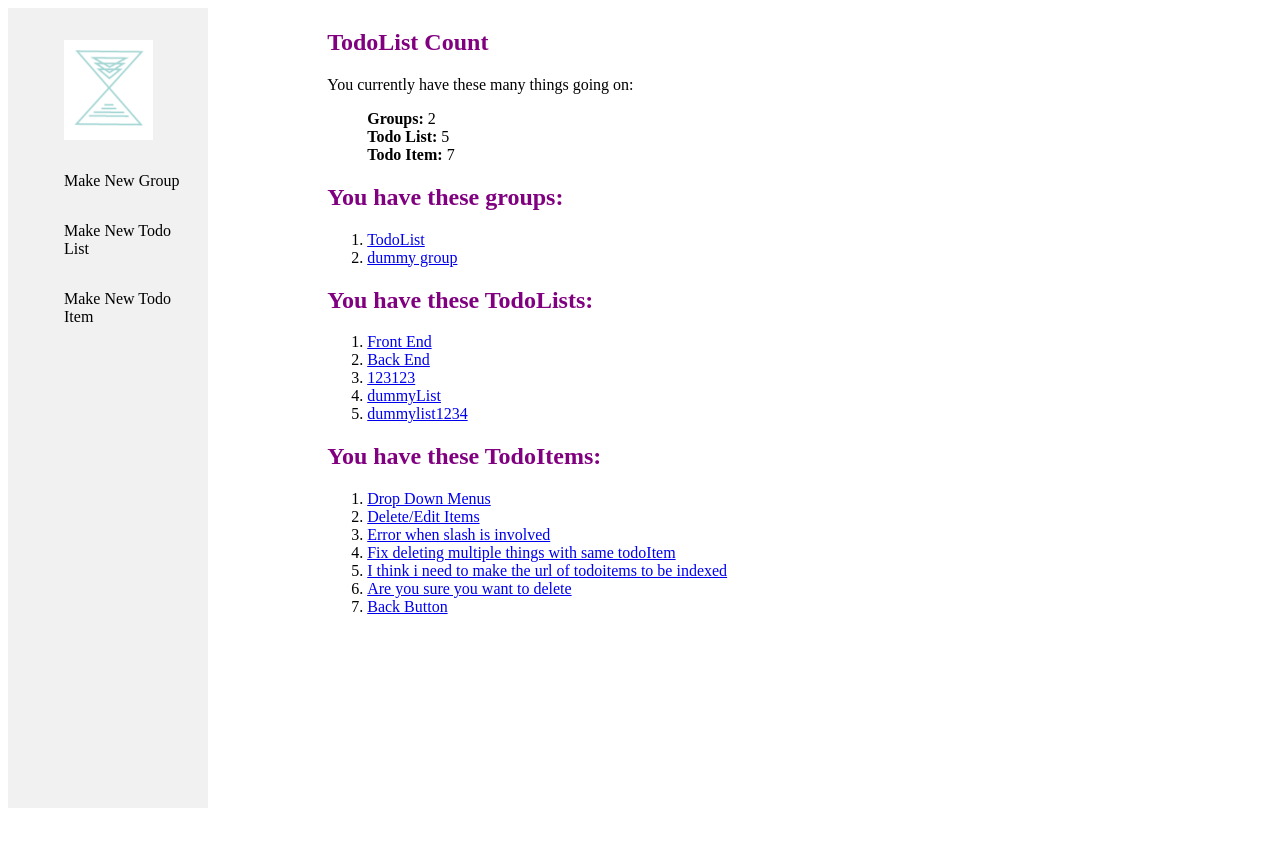
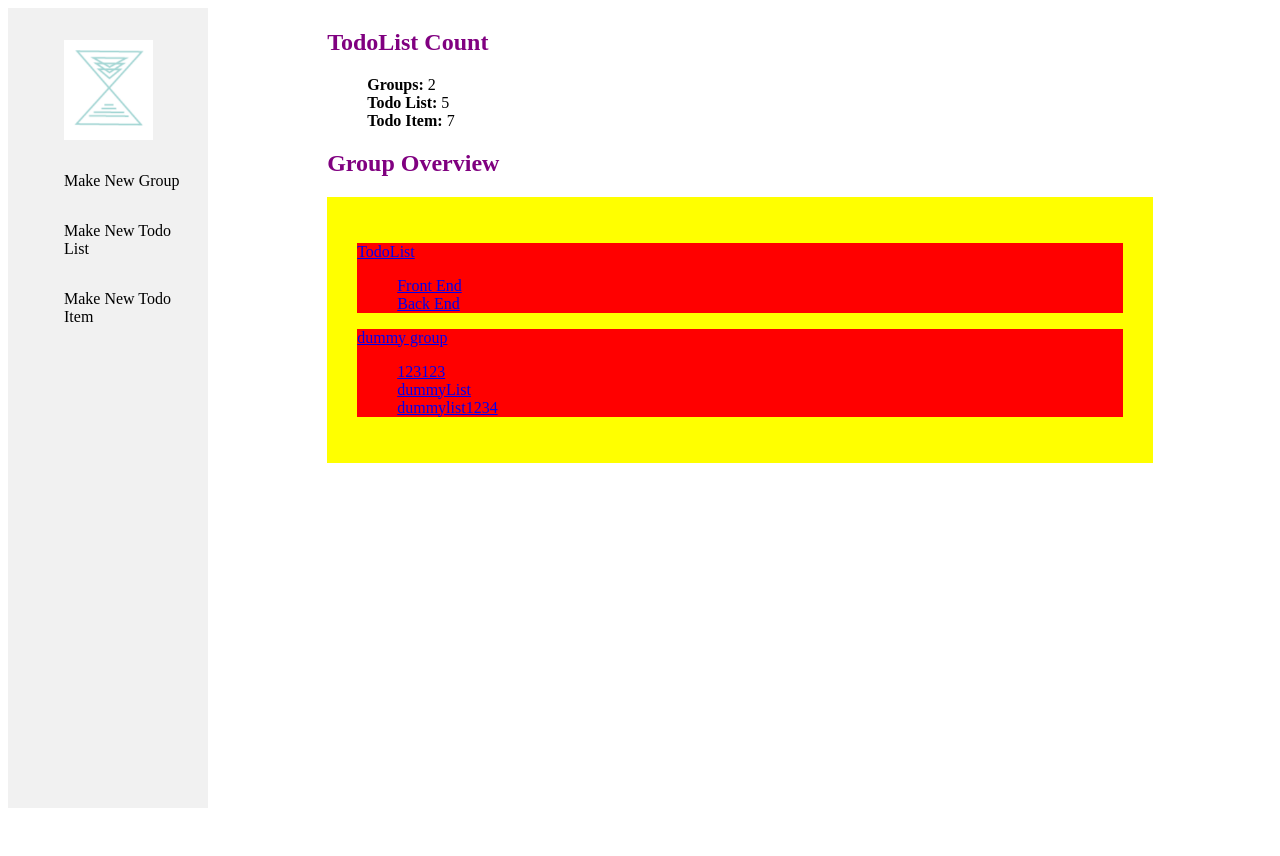
Before and after one commit to hyunlee1999/CalendarApp, a Django app: page / in a window 1280 px wide. Shown: the top 856 px of the page. Run offline with Django 3.2, Linux system fonts and the light colour scheme; data comes from the database, SQL or seed files in the repository; both versions use the stored data as it was after the commit; some libraries are stand-ins or nearby versions.

Commit message:
Box View Index

```diff
--- a/calendarSite/calendarApp/models.py
+++ b/calendarSite/calendarApp/models.py
@@ -13,6 +13,9 @@ class TodoList(models.Model):
     def __str__(self):
         return self.name
 
+    def getGroup(self):
+        return str(self.group)
+
 
 class TodoItem(models.Model):
     todoList = models.ForeignKey(TodoList, on_delete=models.CASCADE)
--- a/calendarSite/calendarApp/static/calendarApp/style.css
+++ b/calendarSite/calendarApp/static/calendarApp/style.css
@@ -56,6 +56,21 @@ div.main {
     height: 1000px;
   }
 
+
+  /* Dummy CSS for Divs in index.html. Please feel free to add any divs to index.html when necessary! */
+  #groupOverview {
+    background-color: yellow;
+    padding: 30px;
+  }
+
+  .groups {
+    background-color: red;
+  }
+
+
+    /* End dummy css */
+
+
   /* On screens that are less than 700px wide, make the sidebar into a topbar */
   @media screen and (max-width: 700px) {
     .sidebar {
--- a/calendarSite/calendarApp/templates/index.html
+++ b/calendarSite/calendarApp/templates/index.html
@@ -6,39 +6,38 @@
 <div class="content">
   <div class="main">
     <h2>TodoList Count</h2>
-    <p>You currently have these many things going on:</p>
     <ul>
       <li><strong>Groups:</strong> {{ num_Groups }}</li>
       <li><strong>Todo List:</strong> {{ num_TodoList }}</li>
       <li><strong>Todo Item:</strong> {{ num_TodoItem }}</li>
     </ul>
 
+    <h2>Group Overview</h2>
+
+
     {% if groups %}
-      <h2>You have these groups:</h2>
-      <ol>
+      <div id="groupOverview">
+
         {% for group in groups %}
-          <li><a href="/{{group.name}}">{{group.name}}</a></li>
+          <div class="groups">
+            <p><a href="/{{group.name}}">{{group.name}}</a></p>
+
+            <ul class="todoList">
+
+            {% for todoList in todoLists %}
+              {% if todoList.getGroup == group.name %}
+                <li><a href="/{{todoList.group}}/{{todoList.name}}">{{todoList.name}}</a></li>
+              {% endif %}
+            {% endfor %}
+
+            </ul>
+
+          </div>
         {% endfor %}
-      </ol>
+
+      </div>
     {% endif %}
 
-    {% if todoLists %}
-    <h2>You have these TodoLists:</h2>
-    <ol>
-      {% for todoList in todoLists %}
-        <li><a href="/{{todoList.group}}/{{todoList.name}}">{{todoList.name}}</a></li>
-      {% endfor %}
-    </ol>
-    {% endif %}
-
-    {% if todoItems %}
-    <h2>You have these TodoItems:</h2>
-    <ol>
-      {% for todoItem in todoItems %}
-        <li> <a href="/{{todoItem.todoList.group}}/{{todoItem.todoList}}/{{todoItem}}">{{todoItem.name}}</a></li>
-      {% endfor %}
-    </ol>
-    {% endif %}
 
 
   </div>
```
Also changed, not shown: calendarSite/db.sqlite3.
